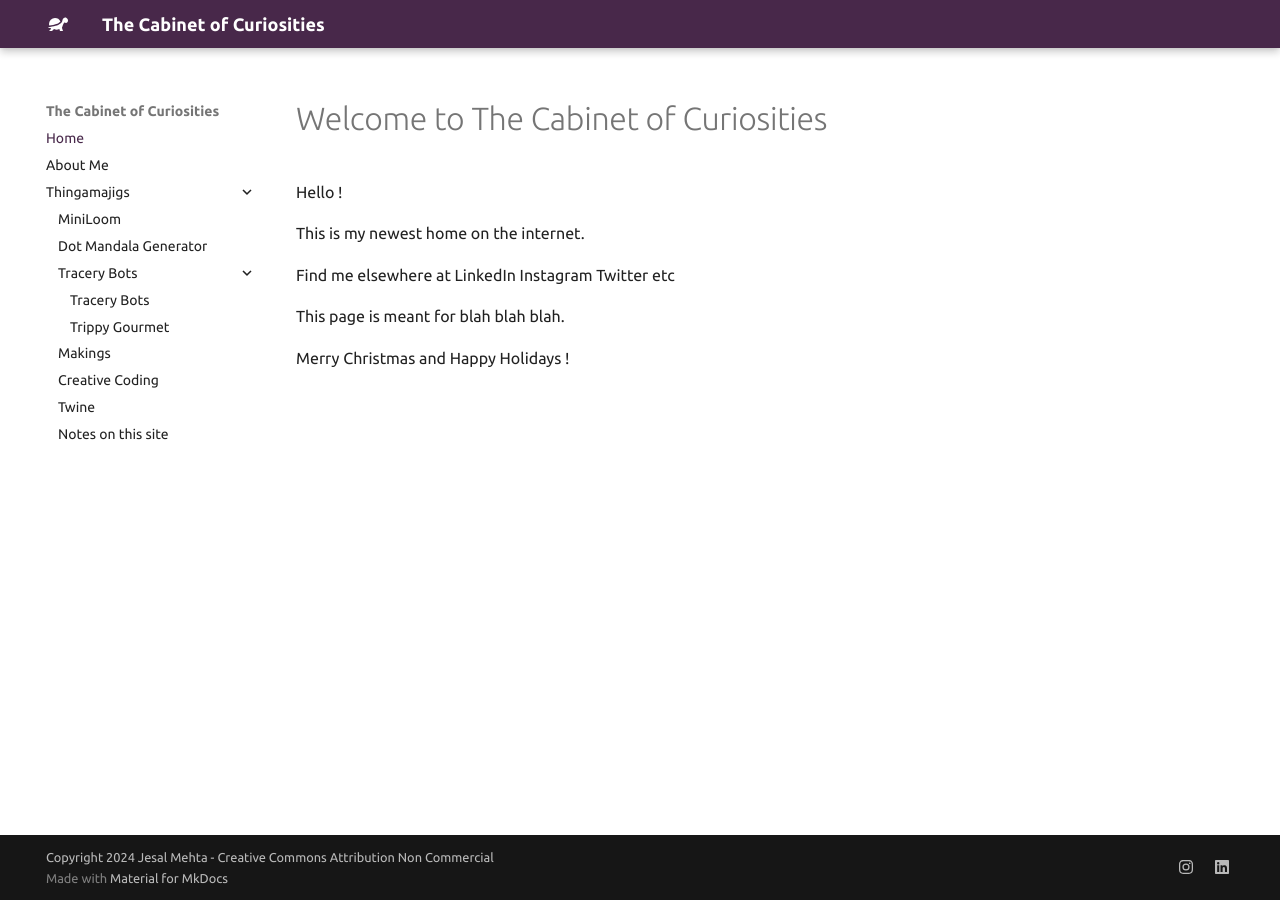
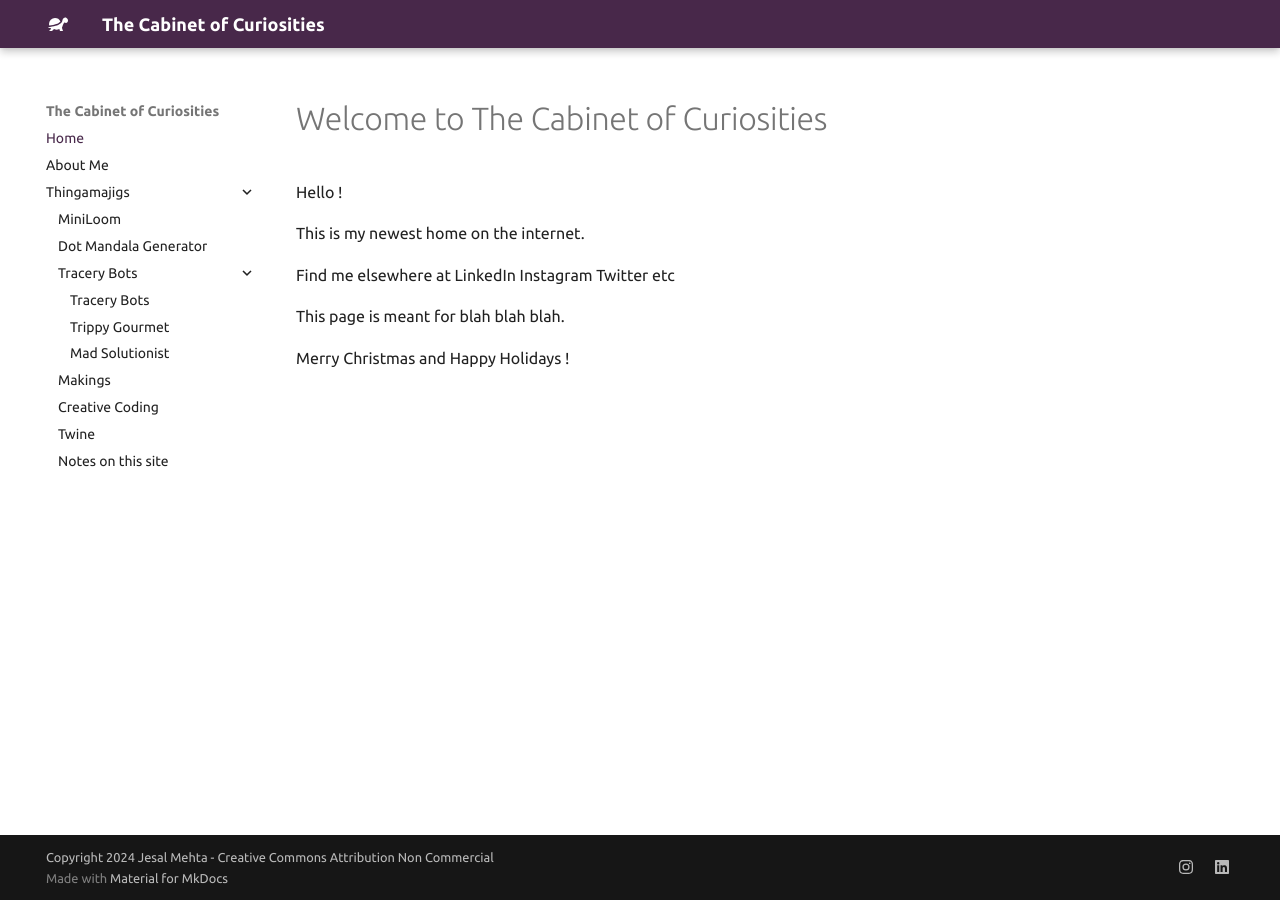
Before and after one commit to jesmehta/CabinetOfCuriosities, an MkDocs documentation site: the page built from docs/index.md, in a window 1280 px wide. Built offline with MkDocs 1.6.1 and Material for MkDocs 9.7.7, drawn with Linux system fonts in a browser that asks for light colours.

Commit message:
adding the MadSolutionist to the Cabinet

```diff
--- a/mkdocs.yml
+++ b/mkdocs.yml
@@ -13,6 +13,7 @@ nav:
       - Tracery Bots : traceryBots.md
       # - Trippy Gourmet : trippyGourmet.md
       - Trippy Gourmet : https://jesmehta.github.io/TraceryBots/TrippyGourmetBot/
+      - Mad Solutionist : https://jesmehta.github.io/TraceryBots/MadSolutionistBot/
     - Makings : makings.md
     - Creative Coding : creative_code.md
     - Twine : emergent_twine.md
```
